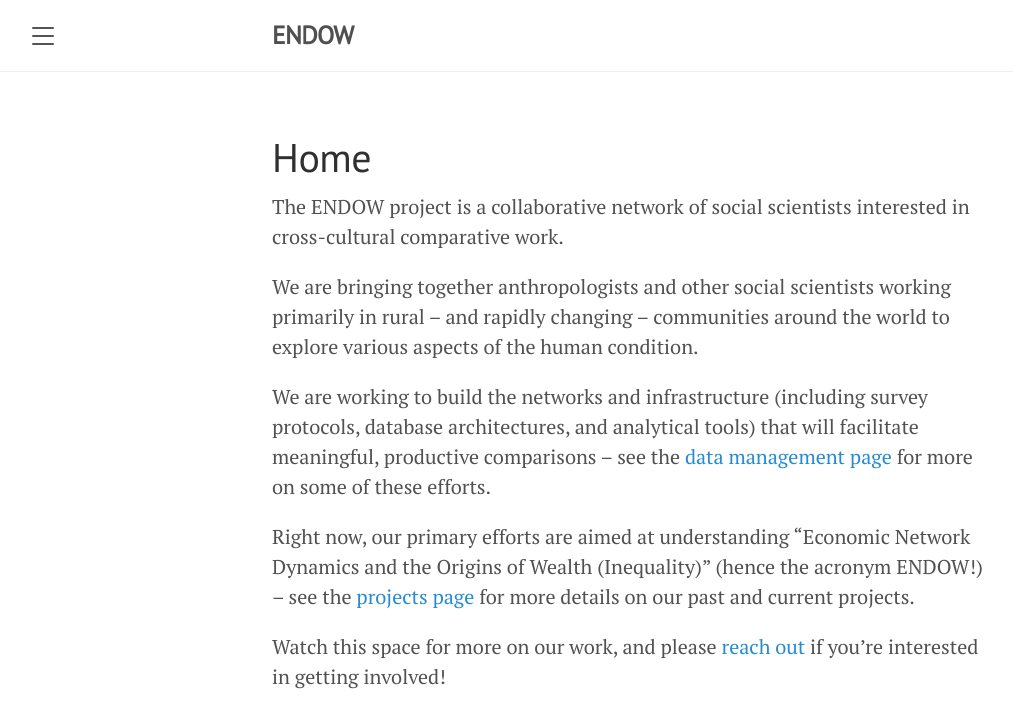
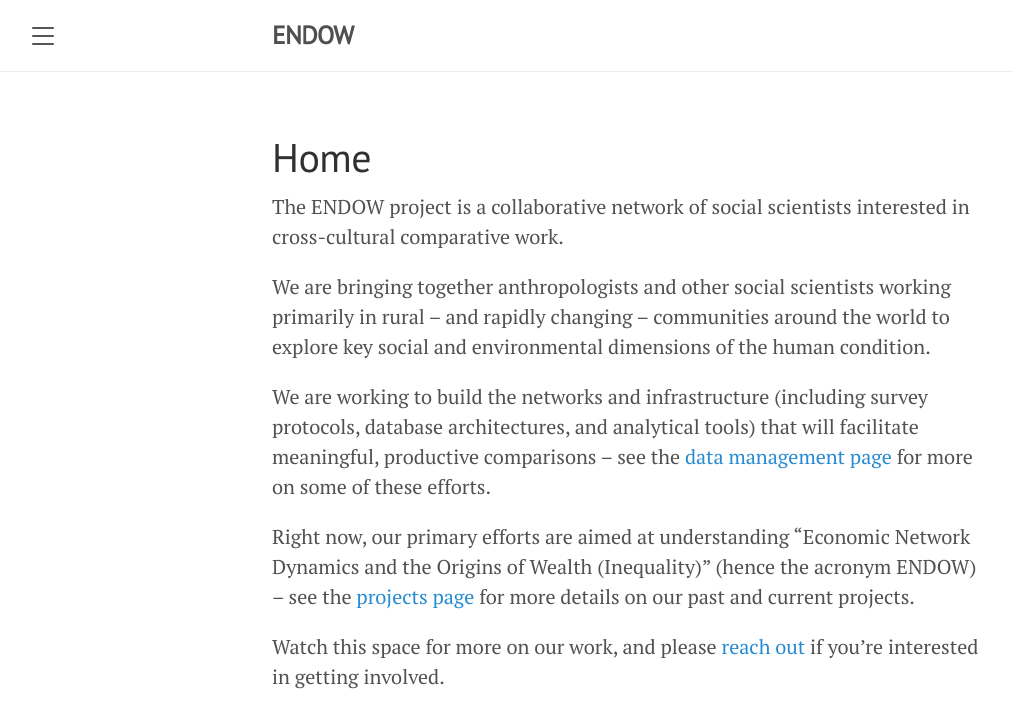
Before and after one commit to endowproject/endowproject.github.io, a Jekyll site: the page built from index.md, in a window 1280 px wide. Shown: the top 728 px of the page, without its empty margins (8-1021 px from the left). Built offline with Jekyll 4.4.1, drawn with Linux system fonts in a browser that asks for light colours.

Commit message:
Update index.md

```diff
--- a/index.md
+++ b/index.md
@@ -6,10 +6,10 @@ title: Home
 
 The ENDOW project is a collaborative network of social scientists interested in cross-cultural comparative work.
 
-We are bringing together anthropologists and other social scientists working primarily in rural – and rapidly changing – communities around the world to explore various aspects of the human condition.
+We are bringing together anthropologists and other social scientists working primarily in rural – and rapidly changing – communities around the world to explore key social and environmental dimensions of the human condition.
 
 We are working to build the networks and infrastructure (including survey protocols, database architectures, and analytical tools) that will facilitate meaningful, productive comparisons -- see the [data management page](https://endowproject.github.io/data-management/) for more on some of these efforts.
 
-Right now, our primary efforts are aimed at understanding "Economic Network Dynamics and the Origins of Wealth (Inequality)" (hence the acronym ENDOW!) -- see the [projects page](https://endowproject.github.io/projects/) for more details on our past and current projects.
+Right now, our primary efforts are aimed at understanding "Economic Network Dynamics and the Origins of Wealth (Inequality)" (hence the acronym ENDOW) -- see the [projects page](https://endowproject.github.io/projects/) for more details on our past and current projects.
 
-Watch this space for more on our work, and please [reach out](mailto:endowproject@gmail.com) if you're interested in getting involved!
+Watch this space for more on our work, and please [reach out](mailto:endowproject@gmail.com) if you're interested in getting involved.
```
